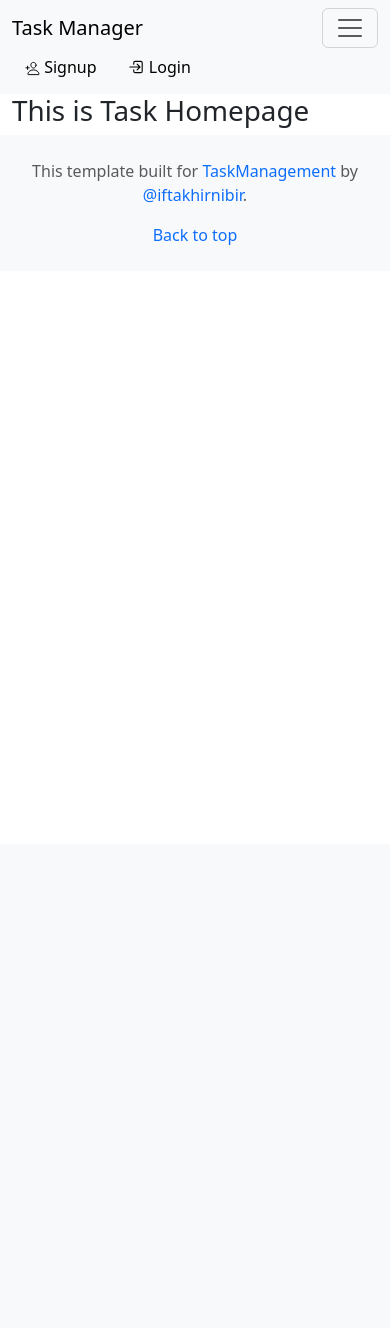
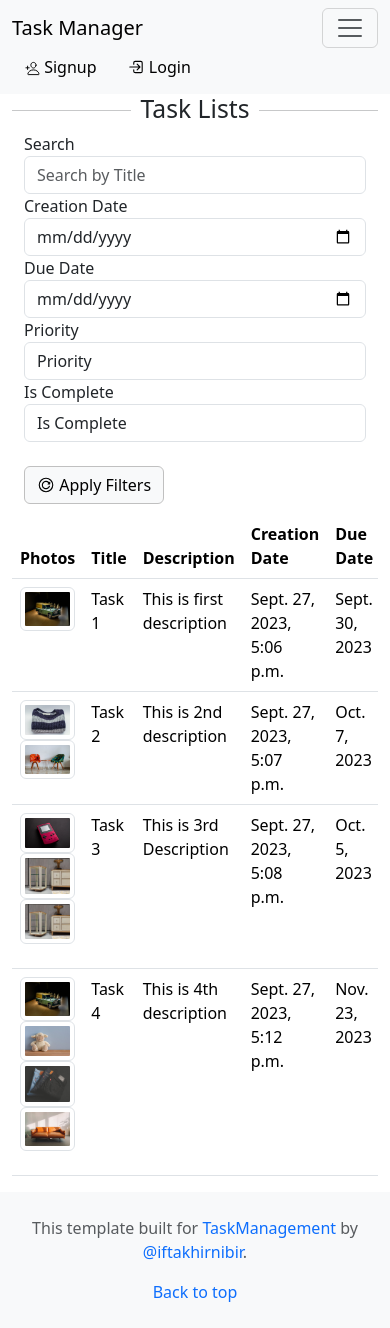
Before and after one commit to IftakhirNibir/Django_Task_Manager, a Django app: page / in a window 390 px wide. Before the commit the page ends 245 px from the top, so only its background shows below. Run offline with Django 4.2, Linux system fonts and the light colour scheme; data comes from the database, SQL or seed files in the repository; both versions use the stored data as it was after the commit.

Commit message:
second commit

```diff
--- a/task_manager/tasks/templates/base.html
+++ b/task_manager/tasks/templates/base.html
@@ -12,7 +12,7 @@
     <nav class="navbar navbar-expand-lg navbar-light bg-light">
       <div class="container">
           <!-- Logo or Brand Name -->
-          <a class="navbar-brand" href="#">Task Manager</a>
+          <a class="navbar-brand" href="{% url 'home' %}">Task Manager</a>
 
           <!-- Toggle Button for Mobile -->
           <button class="navbar-toggler" type="button" data-bs-toggle="collapse" data-bs-target="#navbarNav"
@@ -24,14 +24,19 @@
           <div class="collapse navbar-collapse" id="navbarNav">
               <ul class="navbar-nav ml-auto">
                   <li class="nav-item">
-                      <a class="nav-link" href="#">Create Task</a>
+                      <a class="nav-link" href="{% url 'task_creation' %}">Create Task</a>
                   </li>
                   <li class="nav-item">
-                      <a class="nav-link" href="#">Home</a>
+                      <a class="nav-link" href="{% url 'home' %}">Home</a>
                   </li>
                   {% if user.is_superuser %}
                   <li class="nav-item">
-                      <a class="nav-link" href="admin/">Admin</a>
+                      <a class="nav-link" href="{% url 'admin:index' %}">Admin</a>
+                  </li>
+                  {% endif %}
+                  {% if user.is_authenticated %}
+                  <li class="nav-item">
+                      <a class="nav-link" href="{% url 'mylist' %}">MyList</a>
                   </li>
                   {% endif %}
               </ul>
--- a/task_manager/tasks/templates/home.html
+++ b/task_manager/tasks/templates/home.html
@@ -4,6 +4,98 @@
 
 {% block content %}
 
-<h1>This is Task Homepage</h1>
+<div style="display: flex;">
+    <hr style="flex-grow: 1;">
+    <h2 style="text-align: center; margin: 0 10px; margin-bottom: 8px;">Task Lists</h2>
+    <hr style="flex-grow: 1;">
+</div>
+
+<div class="container">
+    <form method="get" class="form-inline">
+      <div class="row">
+        <div class="col-md-3">
+          <div class="form-group mr-2">
+            <label for="creation_date">Search</label>
+            <input type="text" class="form-control" name="search" placeholder="Search by Title" value="{{ search_query }}">
+          </div>
+        </div>
+        <div class="col-md-3">
+          <div class="form-group mr-2">
+            <label for="creation_date">Creation Date</label>
+            <input type="date" class="form-control" id="creation_date" name="creation_date" value="{{ creation_date_filter }}">
+          </div>
+        </div>
+        <div class="col-md-3">
+          <div class="form-group mr-2">
+            <label for="due_date">Due Date</label>
+            <input type="date" class="form-control" id="due_date" name="due_date" value="{{ due_date_filter }}">
+          </div>
+        </div>
+        <div class="col-md-3">
+          <div class="form-group mr-2">
+            <label for="priority">Priority</label>
+            <select class="form-control" id="priority" name="priority">
+              <option value="" {% if not priority_filter %}selected{% endif %}>Priority</option>
+              <option value="Low" {% if priority_filter == 'Low' %}selected{% endif %}>Low</option>
+              <option value="Medium" {% if priority_filter == 'Medium' %}selected{% endif %}>Medium</option>
+              <option value="High" {% if priority_filter == 'High' %}selected{% endif %}>High</option>
+            </select>
+          </div>
+        </div>
+        <div class="col-md-3">
+          <div class="form-group mr-2">
+            <label for="completed">Is Complete</label>
+            <select class="form-control" id="completed" name="completed">
+              <option value="" {% if not completed_filter %}selected{% endif %}>Is Complete</option>
+              <option value="True" {% if completed_filter == 'True' %}selected{% endif %}>Yes</option>
+              <option value="False" {% if completed_filter == 'False' %}selected{% endif %}>No</option>
+            </select>
+          </div>
+        </div>
+        <div class="col-md-3" style="margin-top: 24px;">
+          <button style="border: 1px solid #C0C0C0;" type="submit" class="btn btn-light"><sub><ion-icon name="reload-circle-outline" style="font-size: 18px;"></ion-icon></sub> Apply Filters</button>
+        </div>
+      </div>
+    </form>
+  </div>
+
+<div class="table-responsive" style="margin-top: 10px;">
+    <table class="table table-hover">
+        <thead>
+            <tr>
+                <th>Photos</th>
+                <th>Title</th>
+                <th>Description</th>
+                <th>Creation Date</th>
+                <th>Due Date</th>
+                <th>Priority</th>
+                <th>Is Complete</th>
+            </tr>
+        </thead>
+        <tbody>
+            {% for task in tasks %}
+            <tr>
+                    <td>
+                        <a href="{% url 'task_detail' task.id %}">
+                        <ul class="list-unstyled">
+                            {% for taskphoto in task.taskphoto_set.all %}
+                            <li>
+                                <img src="{{ taskphoto.photo.url }}" alt="Task Photo" class="img-thumbnail" width="100">
+                            </li>
+                            {% endfor %}
+                        </ul>
+                        </a>
+                    </td>
+                    <td>{{ task.title }}</td>
+                    <td>{{ task.description }}</td>
+                    <td>{{ task.created_at }}</td>
+                    <td>{{ task.due_date }}</td>
+                    <td>{{ task.priority }}</td>
+                    <td>{{ task.completed }}</td>
+            </tr>
+            {% endfor %}
+        </tbody>
+    </table>
+</div>
 
 {% endblock %}
--- a/task_manager/tasks/urls.py
+++ b/task_manager/tasks/urls.py
@@ -5,6 +5,12 @@ from .forms import LoginForm
 
 urlpatterns = [
     path("", views.home, name="home"),
+    path('task_creation/', views.task_creation, name="task_creation"),
+    path('mylist/', views.mylist, name="mylist"),
+    path('<int:task_id>/delete_task', views.confirm_delete_task, name='confirm_delete_task'),
+    path('<int:task_id>/', views.task_detail, name='task_detail'),
+    path('<int:task_id>/update', views.task_update, name='task_update'),
+    path('<int:task_id>/photo/<int:photo_id>/delete/', views.delete_photo, name='delete_photo'),
     path('signup/', views.signup, name='signup'),
     path('login/', auth_views.LoginView.as_view(template_name='login.html', authentication_form=LoginForm), name='login'),
     path('logout', auth_views.LogoutView.as_view(template_name='base.html'), name='logout'),
--- a/task_manager/tasks/views.py
+++ b/task_manager/tasks/views.py
@@ -1,9 +1,46 @@
-from django.shortcuts import render, redirect
+from django.shortcuts import render, redirect, get_object_or_404
 from .forms import SignupForm
+from .models import *
+from .forms import *
+from django.contrib.auth.decorators import login_required
 # Create your views here.
 
 def home(request):
-    return render(request, 'home.html')
+    search_query = request.GET.get('search', '')
+    creation_date_filter = request.GET.get('creation_date', '')
+    due_date_filter = request.GET.get('due_date', '')
+    priority_filter = request.GET.get('priority', '')
+    completed_filter = request.GET.get('completed', '')
+
+    tasks = Task.objects.all()
+
+    if search_query:
+        tasks = tasks.filter(title__icontains=search_query)
+
+    if creation_date_filter:
+        tasks = tasks.filter(created_at__date=creation_date_filter)
+
+    if due_date_filter:
+        tasks = tasks.filter(due_date=due_date_filter)
+
+    if priority_filter:
+        tasks = tasks.filter(priority=priority_filter)
+
+    if completed_filter:
+        tasks = tasks.filter(completed=completed_filter)
+
+    return render(request, 'home.html', {
+        'tasks': tasks,
+        'search_query': search_query,
+        'creation_date_filter': creation_date_filter,
+        'due_date_filter': due_date_filter,
+        'priority_filter': priority_filter,
+        'completed_filter': completed_filter,
+    })
+
+def task_detail(request, task_id):
+    task = get_object_or_404(Task, pk=task_id)
+    return render(request, 'task_detail.html', {'task': task})
 
 def signup(request):
     if request.method == 'POST':
@@ -19,3 +56,75 @@ def signup(request):
     return render(request, 'signup.html', {
         'form': form
     })
+
+
+@login_required
+def task_creation(request):
+    if request.method == 'POST':
+        form = TaskForm(request.POST, request.FILES)
+
+        if form.is_valid():
+            task = form.save(commit=False)
+            task.user = request.user
+            task.save()
+            photos = request.FILES.getlist('photo')
+
+             # Associate each photo with the task
+            for photo in photos:
+                TaskPhoto.objects.create(
+                    task=task,
+                    photo=photo,
+                )
+
+            return redirect('home')
+    else:
+        form = TaskForm()
+
+    return render(request, 'task_creation.html', {
+        'form': form,
+        'title': 'Task Creation',
+    })
+
+def task_update(request, task_id):
+    task = get_object_or_404(Task,pk=task_id, user=request.user)
+
+    if request.method == 'POST':
+        form = TaskUpdateForm(request.POST, request.FILES, instance=task)
+
+        if form.is_valid():
+            form.save()
+            photos = request.FILES.getlist('photo')
+
+             # Associate each photo with the task
+            for photo in photos:
+                TaskPhoto.objects.create(
+                    task=task,
+                    photo=photo,
+                )
+            return redirect('.')
+    else:
+        form = TaskUpdateForm(instance=task)
+
+    return render(request, 'task_update.html', {
+        'form': form,
+        'title': 'Task Update',
+    })
+
+def confirm_delete_task(request, task_id):
+    task = get_object_or_404(Task, id=task_id)
+
+    if request.method == 'POST':
+        task.delete()
+        return redirect('home')
+    return render(request, 'confirm_delete_task.html', {'task': task})
+
+def delete_photo(request, task_id, photo_id):
+    task = get_object_or_404(Task, pk=task_id)
+    photo = get_object_or_404(TaskPhoto, pk=photo_id, task=task)
+    photo.delete()
+    return redirect('task_detail', task_id=task_id)
+
+
+def mylist(request):
+    tasks = Task.objects.filter(user=request.user)
+    return render(request, 'mylist.html', {'tasks': tasks})
```
Also changed, not shown: task_manager/tasks/admin.py (+12 -2 lines), task_manager/tasks/forms.py (+20 -0 lines), task_manager/tasks/templates/confirm_delete_task.html (added, +19 -0 lines), task_manager/tasks/templates/mylist.html (added, +51 -0 lines), task_manager/tasks/templates/task_creation.html (added, +60 -0 lines), task_manager/tasks/templates/task_detail.html (added, +55 -0 lines), task_manager/tasks/templates/task_update.html (added, +36 -0 lines), task_manager/db.sqlite3, task_manager/media/task_photos/free-photo-of-collectible-miniature-car_Wxr6HkN.jpeg (added), task_manager/media/task_photos/pexels-photo-12211.jpeg (added), task_manager/media/task_photos/pexels-photo-1866149.jpeg (added), task_manager/media/task_photos/pexels-photo-2263822.jpg (added), task_manager/media/task_photos/pexels-photo-45982.jpeg (added), task_manager/media/task_photos/pexels-photo-7195588.jpg (added), 1 more files.
